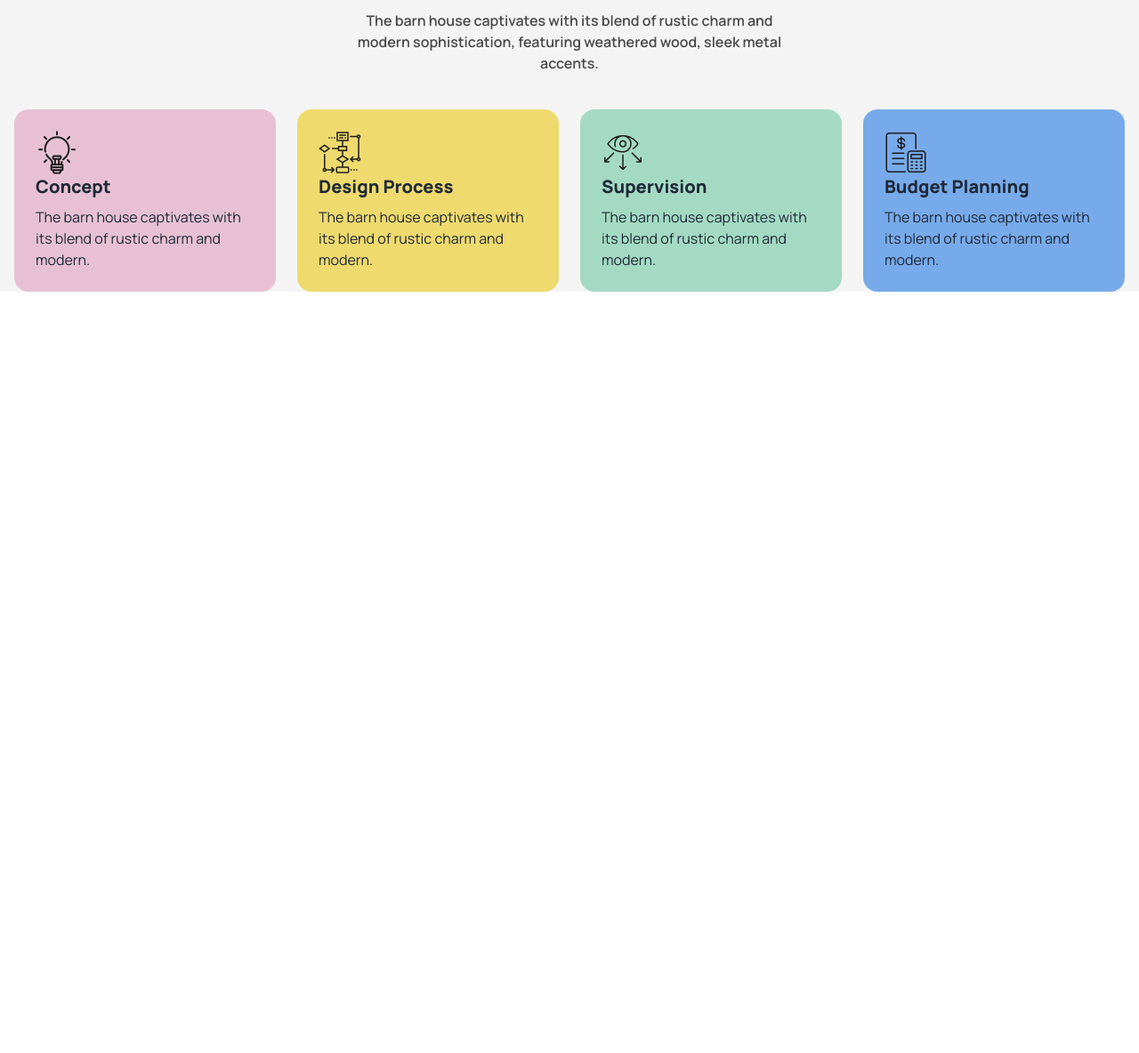
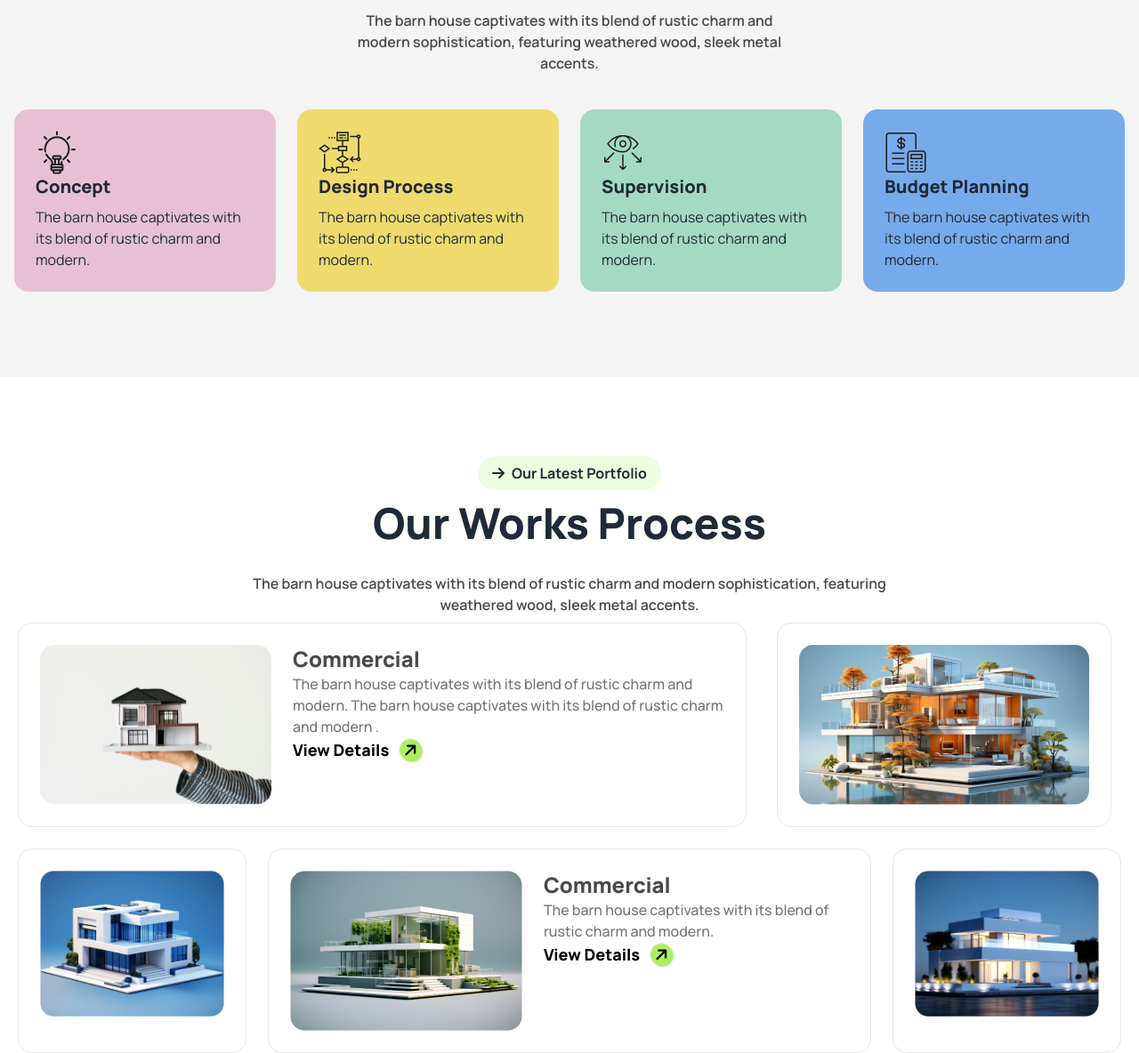
Before and after one commit to Rza-O/rinterio-landing-tailwind-daisyui, a plain HTML site: page index.html in a window 1280 px wide. Shown: the part 1959-3143 px from the top of the page at 89% size. Before the commit the page ends 2287 px from the top, so only its background shows below. Drawn offline with nearby package versions, Linux system fonts and the light colour scheme.

Commit message:
added portfolio section

```diff
--- a/index.html
+++ b/index.html
@@ -101,9 +101,7 @@
             <!-- Text -->
             <div class="text-center space-y-8 p-5 md:p-8 lg:px-32">
                 <h1 class="text-6xl font-extrabold">A barn house of this design has a striking appearance</h1>
-                <p class="text-lg font-medium">The barn house captivates with its blend of rustic charm and modern
-                    sophistication, featuring
-                    weathered wood, sleek metal accents, and large windows that flood the space with natural light.</p>
+                <p class="text-lg font-medium">The barn house captivates with its blend of rustic charm and modern  sophistication, featuring weathered wood, sleek metal accents, and large windows that flood the space with natural light.</p>
                 <button class="btn bg-[#d4f6ae]  text-black rounded-3xl font-extrabold text-lg mx-auto">
                     View Details <i
                         class="fa-solid fa-arrow-right bg-[#ABEF5F] text-black border rounded-full p-1 -rotate-45"></i>
@@ -122,7 +120,7 @@
                 <!-- text -->
                 <div class="lg:mr-11 mb-6">
                     <!-- About button -->
-                    <a class="bg-white border border-none px-4 py-2 rounded-3xl"><i
+                    <a class="bg-white font-bold border border-none px-4 py-2 rounded-3xl"><i
                             class="fa-solid fa-arrow-right mr-2"></i>About Us</a>
                     <div class="mb-6 mt-4">
                         <h2 class="text-5xl font-extrabold mb-6">We design thoughtful,<br>
@@ -198,12 +196,12 @@
             <div>
                 <!-- text -->
                 <div class="text-center mt-8 md:mt-16 lg:mt-24">
-                    <a class="bg-white border border-none px-4 py-2 rounded-3xl"><i class="fa-solid fa-arrow-right mr-2 mb-6"></i>How we works</a>
+                    <a class="bg-white font-bold border border-none px-4 py-2 rounded-3xl"><i class="fa-solid fa-arrow-right mr-2 mb-6"></i>How we works</a>
                     <h2 class="text-5xl font-extrabold mb-6">Our Works Process</h2>
                     <p class="md:w-2/5 p-2 mx-auto text-[#494949] font-semibold">The barn house captivates with its blend of rustic charm and modern sophistication, featuring weathered wood, sleek metal accents.</p>
                 </div>
                 <!-- cards section -->
-                <div class="container mx-auto grid grid-cols-1 md:grid-cols-2 lg:grid-cols-4 gap-6 mt-8 px-4">
+                <div class="container mx-auto grid grid-cols-1 md:grid-cols-2 lg:grid-cols-4 gap-6 mt-8 px-4 pb-24">
                     <!-- card one -->
                      <div class="bg-[#E7C1D3] border border-none rounded-2xl p-6">
                         <img src="./assets/concept.png" alt="">
@@ -231,6 +229,61 @@
                 </div>
             </div>
         </section>
+
+        <!-- Portfolio Section -->
+        <section class="container mx-auto">
+            <!-- Heading Texts -->
+            <div class="text-center mt-8 md:mt-16 lg:mt-24">
+                <a class="bg-[#ABEF5F33] bg-opacity-20 font-bold border border-none px-4 py-2 rounded-3xl"><i class="fa-solid fa-arrow-right mr-2 mb-6"></i>Our Latest Portfolio</a>
+                <h2 class="text-5xl font-extrabold mb-6">Our Works Process</h2>
+                <p class="md:w-3/5 p-2 mx-auto text-[#494949] font-semibold">The barn house captivates with its blend of rustic charm and modern sophistication, featuring weathered wood, sleek metal accents.</p>
+            </div>
+
+            <!-- Grid-cards -->
+             <div class="grid grid-cols-1 lg:grid-cols-9 gap-6 px-5">
+                <!-- Card 1 -->
+                 <div class="border rounded-2xl p-6 lg:col-span-6">
+                    <div class="lg:flex gap-6">
+                        <img src="./assets/img1.png" alt="">
+                        <div>
+                            <h2 class="text-[#494949] text-2xl font-extrabold">Commercial</h2>
+                            <p class="font-medium text-[#737373]">The barn house captivates with its blend of rustic charm and modern. The barn house captivates with its blend of rustic charm and modern .</p>
+                            <a class="bg-white text-black rounded-3xl font-extrabold text-lg mx-auto">
+                                View Details
+                                <i class="fa-solid fa-arrow-right ml-2 bg-[#ABEF5F] text-black border rounded-full p-1 -rotate-45"></i>
+                            </a>
+                        </div>
+                    </div>
+                 </div>
+                <!-- Card 2 -->
+                 <div class="border rounded-2xl p-6 lg:col-span-3 mx-auto">
+                    <img src="./assets/img2.png" alt="">
+                 </div>
+                <!-- Card 3 -->
+                 <div class="border rounded-2xl p-6 lg:col-span-2 mx-auto">
+                    <img src="./assets/img3.png" alt="">
+                 </div>
+                <!-- Card 4 -->
+                 <div class="border rounded-2xl p-6 lg:col-span-5">
+                    <div class="lg:flex gap-6">
+                        <img src="./assets/img4.png" alt="">
+                        <div>
+                            <h2 class="text-[#494949] text-2xl font-extrabold">Commercial</h2>
+                            <p class="font-medium text-[#737373]">The barn house captivates with its blend of rustic charm and modern.</p>
+                            <a class="bg-white text-black rounded-3xl font-extrabold text-lg mx-auto">
+                                View Details
+                                <i class="fa-solid fa-arrow-right ml-2 bg-[#ABEF5F] text-black border rounded-full p-1 -rotate-45"></i>
+                            </a>
+                        </div>
+                    </div>
+                 </div>
+                <!-- Card 5 -->
+                 <div class="border rounded-2xl p-6 sm:w-full sm:h-full lg:col-span-2 mx-auto">
+                    <img class="" src="./assets/img5.png" alt="">
+                 </div>
+             </div>
+        </section>
+
     </main>
     <!-- Footer Section -->
 </body>
```
